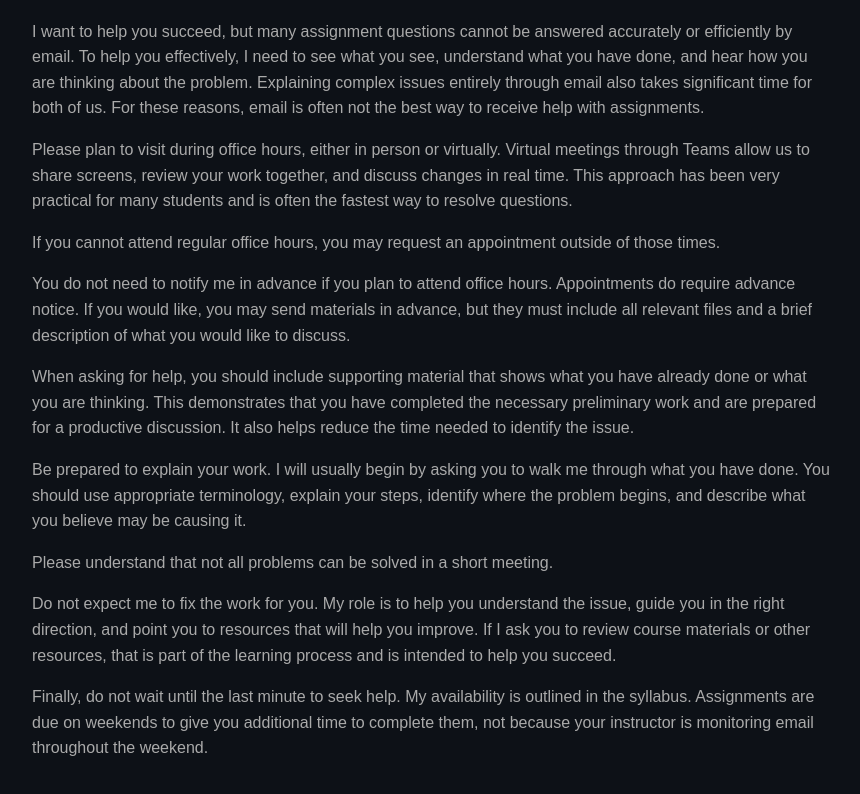
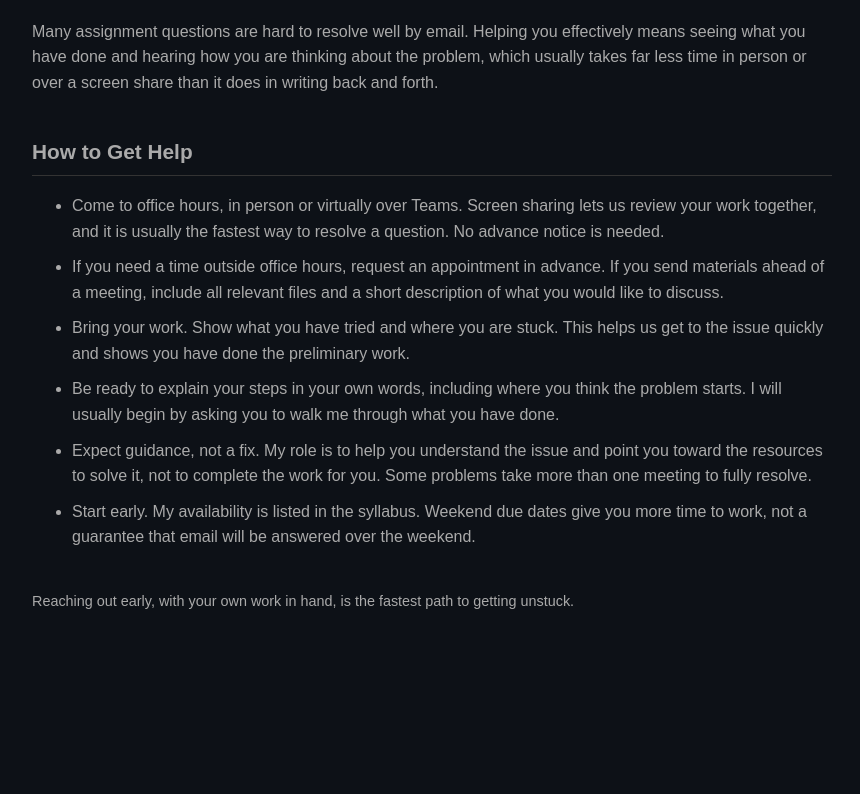
Before and after one commit to jpowell-nsu/course-docs, a plain HTML site: page assignmenthelp.html in a window 1280 px wide. Shown: the part 94-888 px from the top of the page, without its empty margins (208-1068 px from the left). After the commit the page ends 800 px from the top, so only its background shows below. Drawn offline with Linux system fonts and the light colour scheme.

Commit message:
Add files via upload

```diff
--- a/assignmenthelp.html
+++ b/assignmenthelp.html
@@ -13,64 +13,50 @@
       padding: 0 20px;
       line-height: 1.6;
       background-color: #0D1117;
-	  color: #AAA;
+      color: #AAAAAA;
     }
 
     h1 {
       text-align: center;
-      color: #AAA;
+      color: #AAAAAA;
     }
 
-    .actions {
-      text-align: center;
-      margin-bottom: 30px;
-    }
-
-    .actions a {
-      display: inline-block;
-      padding: 10px 16px;
-      background-color: #24292e;
-      color: white;
-      text-decoration: none;
-      border-radius: 4px;
-    }
-
-    .actions a:hover {
-      background-color: #444;
-    }
-
-    ul {
-      list-style: none;
-      padding-left: 20px;
+    h2 {
+      color: #AAAAAA;
+      font-size: 1.3em;
+      margin-top: 40px;
+      border-bottom: 1px solid #333333;
+      padding-bottom: 6px;
     }
 
     li {
-      margin-bottom: 0px;
+      margin-bottom: 10px;
     }
 
     .note {
       margin-top: 40px;
       font-size: 0.9em;
-      color: #AAA;
+      color: #AAAAAA;
     }
   </style>
 </head>
 <body>
   <main>
-    <header>
-      <h1>Assignment Help Tips</h1>
-    </header>
-    <section>
-<p>I want to help you succeed, but many assignment questions cannot be answered accurately or efficiently by email. To help you effectively, I need to see what you see, understand what you have done, and hear how you are thinking about the problem. Explaining complex issues entirely through email also takes significant time for both of us. For these reasons, email is often not the best way to receive help with assignments.</p>
-<p>Please plan to visit during office hours, either in person or virtually. Virtual meetings through Teams allow us to share screens, review your work together, and discuss changes in real time. This approach has been very practical for many students and is often the fastest way to resolve questions.</p>
-<p>If you cannot attend regular office hours, you may request an appointment outside of those times.</p>
-<p>You do not need to notify me in advance if you plan to attend office hours. Appointments do require advance notice. If you would like, you may send materials in advance, but they must include all relevant files and a brief description of what you would like to discuss.</p>
-<p>When asking for help, you should include supporting material that shows what you have already done or what you are thinking. This demonstrates that you have completed the necessary preliminary work and are prepared for a productive discussion. It also helps reduce the time needed to identify the issue.</p>
-<p>Be prepared to explain your work. I will usually begin by asking you to walk me through what you have done. You should use appropriate terminology, explain your steps, identify where the problem begins, and describe what you believe may be causing it.</p>
-<p>Please understand that not all problems can be solved in a short meeting.</p>
-<p>Do not expect me to fix the work for you. My role is to help you understand the issue, guide you in the right direction, and point you to resources that will help you improve. If I ask you to review course materials or other resources, that is part of the learning process and is intended to help you succeed.</p>
-<p>Finally, do not wait until the last minute to seek help. My availability is outlined in the syllabus. Assignments are due on weekends to give you additional time to complete them, not because your instructor is monitoring email throughout the weekend.</p>
-    </section>
+    <h1>Assignment Help Tips</h1>
+
+    <p>Many assignment questions are hard to resolve well by email. Helping you effectively means seeing what you have done and hearing how you are thinking about the problem, which usually takes far less time in person or over a screen share than it does in writing back and forth.</p>
+
+    <h2>How to Get Help</h2>
+    <ul>
+      <li>Come to office hours, in person or virtually over Teams. Screen sharing lets us review your work together, and it is usually the fastest way to resolve a question. No advance notice is needed.</li>
+      <li>If you need a time outside office hours, request an appointment in advance. If you send materials ahead of a meeting, include all relevant files and a short description of what you would like to discuss.</li>
+      <li>Bring your work. Show what you have tried and where you are stuck. This helps us get to the issue quickly and shows you have done the preliminary work.</li>
+      <li>Be ready to explain your steps in your own words, including where you think the problem starts. I will usually begin by asking you to walk me through what you have done.</li>
+      <li>Expect guidance, not a fix. My role is to help you understand the issue and point you toward the resources to solve it, not to complete the work for you. Some problems take more than one meeting to fully resolve.</li>
+      <li>Start early. My availability is listed in the syllabus. Weekend due dates give you more time to work, not a guarantee that email will be answered over the weekend.</li>
+    </ul>
+
+    <p class="note">Reaching out early, with your own work in hand, is the fastest path to getting unstuck.</p>
   </main>
 </body>
 </html>
```
